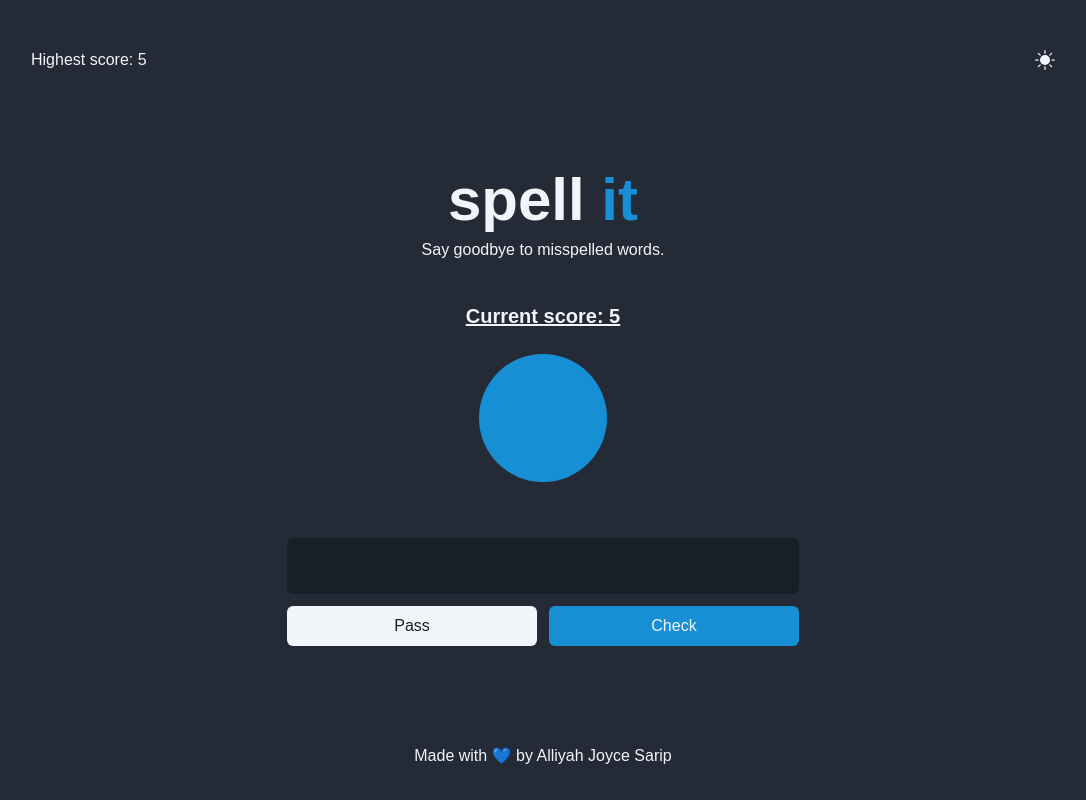
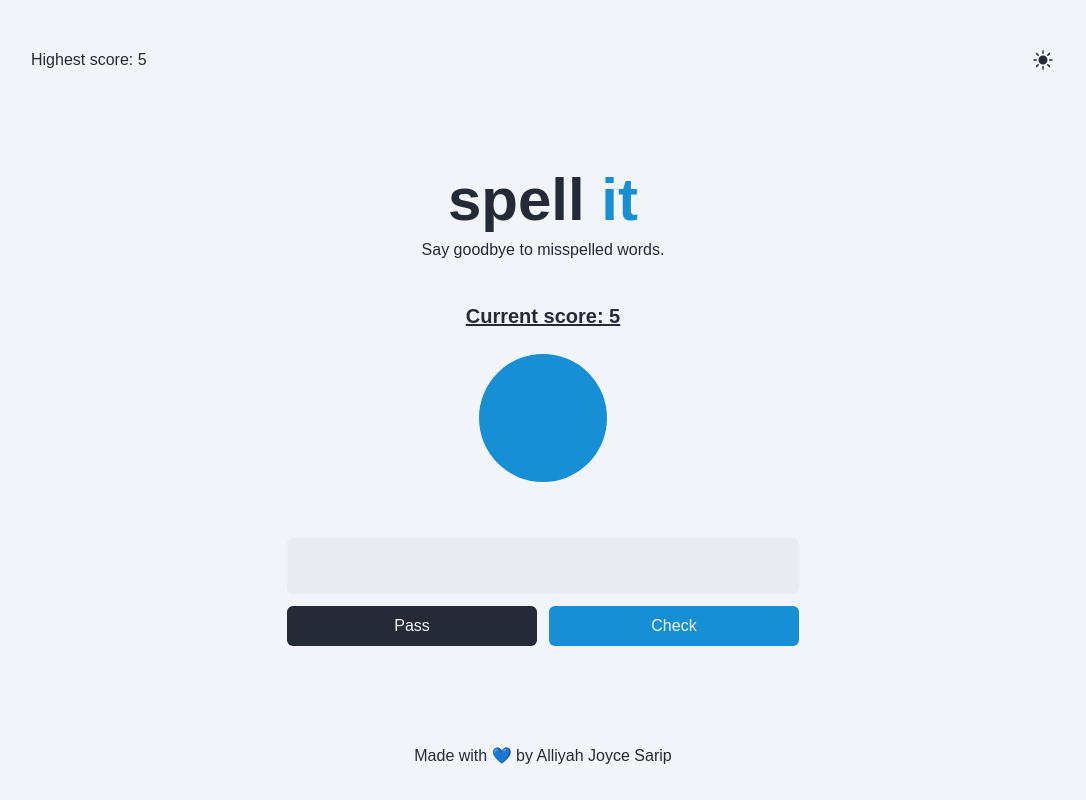
Before and after one commit to alliyah95/spell-it, a React (Vite) app: page / in a window 1280 px wide. Shown: the whole page, without its empty margins (97-1183 px from the left). Built offline with nearby package versions, Linux system fonts and the light colour scheme.

Commit message:
style: add theme context and toggle functionality

```diff
--- a/package.json
+++ b/package.json
@@ -11,6 +11,7 @@
         "preview": "vite preview"
     },
     "dependencies": {
+        "@heroicons/react": "^2.0.18",
         "react": "^18.2.0",
         "react-dom": "^18.2.0"
     },
--- a/src/App.tsx
+++ b/src/App.tsx
@@ -1,5 +1,6 @@
 import React from "react";
-import Header from "./components/Header";
+import HighestScore from "./components/HighestScore";
+import ThemeToggleButton from "./components/ThemeToggleButtton";
 import Title from "./components/Title";
 import Input from "./components/Input";
 import CurrentScore from "./components/CurrentScore";
@@ -10,7 +11,8 @@ const App: React.FC = () => {
         <div className="bg-white-300 dark:bg-dark-blue-300">
             <div className="w-[85%] mx-auto h-screen text-dark-blue-300 dark:text-white-300 flex flex-col justify-center">
                 <header>
-                    <Header />
+                    <HighestScore />
+                    <ThemeToggleButton />
                 </header>
                 <main>
                     <Title />
--- a/src/components/Header.tsx
+++ /dev/null
@@ -1,22 +0,0 @@
-import React from "react";
-
-const Header: React.FC = () => {
-    return (
-        <>
-            <p>Highest score: 5</p>
-            <svg
-                id="themeToggle"
-                xmlns="http://www.w3.org/2000/svg"
-                fill="currentColor"
-                height="20"
-                width="20"
-                className="bi bi-brightness-high-fill cursor-pointer"
-                viewBox="0 0 16 16"
-            >
-                <path d="M12 8a4 4 0 1 1-8 0 4 4 0 0 1 8 0zM8 0a.5.5 0 0 1 .5.5v2a.5.5 0 0 1-1 0v-2A.5.5 0 0 1 8 0zm0 13a.5.5 0 0 1 .5.5v2a.5.5 0 0 1-1 0v-2A.5.5 0 0 1 8 13zm8-5a.5.5 0 0 1-.5.5h-2a.5.5 0 0 1 0-1h2a.5.5 0 0 1 .5.5zM3 8a.5.5 0 0 1-.5.5h-2a.5.5 0 0 1 0-1h2A.5.5 0 0 1 3 8zm10.657-5.657a.5.5 0 0 1 0 .707l-1.414 1.415a.5.5 0 1 1-.707-.708l1.414-1.414a.5.5 0 0 1 .707 0zm-9.193 9.193a.5.5 0 0 1 0 .707L3.05 13.657a.5.5 0 0 1-.707-.707l1.414-1.414a.5.5 0 0 1 .707 0zm9.193 2.121a.5.5 0 0 1-.707 0l-1.414-1.414a.5.5 0 0 1 .707-.707l1.414 1.414a.5.5 0 0 1 0 .707zM4.464 4.465a.5.5 0 0 1-.707 0L2.343 3.05a.5.5 0 1 1 .707-.707l1.414 1.414a.5.5 0 0 1 0 .708z" />
-            </svg>
-        </>
-    );
-};
-
-export default Header;
--- /dev/null
+++ b/src/components/HighestScore.tsx
@@ -0,0 +1,7 @@
+import React from "react";
+
+const Header: React.FC = () => {
+    return <p>Highest score: 5</p>;
+};
+
+export default Header;
--- /dev/null
+++ b/src/components/ThemeToggleButtton.tsx
@@ -0,0 +1,41 @@
+import React, { useContext, useState, useEffect } from "react";
+import { ThemeContext } from "../store/theme";
+import { SunIcon, MoonIcon } from "@heroicons/react/24/solid";
+
+const ThemeToggleButton: React.FC = () => {
+    const themeCtx = useContext(ThemeContext);
+    const [isTransitioning, setIsTransitioning] = useState(false);
+
+    const themeHandler = () => {
+        setIsTransitioning(true);
+        themeCtx.toggleTheme();
+    };
+
+    useEffect(() => {
+        const transitionTimeout = setTimeout(() => {
+            setIsTransitioning(false);
+        }, 300);
+
+        return () => {
+            clearTimeout(transitionTimeout);
+        };
+    }, [themeCtx.mode]);
+
+    return (
+        <button className="cursor-pointer" onClick={themeHandler}>
+            <div
+                className={`transition-colors ${
+                    isTransitioning ? "duration-300" : ""
+                }`}
+            >
+                {themeCtx.mode === "light" ? (
+                    <SunIcon className="h-6" />
+                ) : (
+                    <MoonIcon className="h-6" />
+                )}
+            </div>
+        </button>
+    );
+};
+
+export default ThemeToggleButton;
--- a/src/main.tsx
+++ b/src/main.tsx
@@ -1,10 +1,10 @@
-import React from 'react'
-import ReactDOM from 'react-dom/client'
-import App from './App.tsx'
-import './index.css'
+import ReactDOM from "react-dom/client";
+import App from "./App.tsx";
+import ThemeProvider from "./store/theme.tsx";
+import "./index.css";
 
-ReactDOM.createRoot(document.getElementById('root') as HTMLElement).render(
-  <React.StrictMode>
-    <App />
-  </React.StrictMode>,
-)
+ReactDOM.createRoot(document.getElementById("root") as HTMLElement).render(
+    <ThemeProvider>
+        <App />
+    </ThemeProvider>
+);
--- /dev/null
+++ b/src/store/theme.tsx
@@ -0,0 +1,44 @@
+import React, { useState, useEffect } from "react";
+
+type Theme = {
+    mode: string;
+    toggleTheme: () => void;
+};
+
+export const ThemeContext = React.createContext<Theme>({
+    mode: "",
+    toggleTheme: () => {},
+});
+
+export const ThemeProvider: React.FC<{ children: React.ReactNode }> = (
+    props
+) => {
+    // initially use the browser's current theme
+    const [mode, setMode] = useState<string>(
+        window.matchMedia("(prefers-color-scheme: dark)").matches
+            ? "dark"
+            : "light"
+    );
+
+    // upate theme based on the state variable
+    useEffect(() => {
+        document.body.classList.toggle("dark", mode === "dark");
+    }, [mode]);
+
+    const themeHandler = () => {
+        setMode(mode === "dark" ? "light" : "dark");
+    };
+
+    const themeContextValue: Theme = {
+        mode: mode,
+        toggleTheme: themeHandler,
+    };
+
+    return (
+        <ThemeContext.Provider value={themeContextValue}>
+            {props.children}
+        </ThemeContext.Provider>
+    );
+};
+
+export default ThemeProvider;
```
Also changed, not shown: 1 other file (tests, documents, lock files or other folders).
